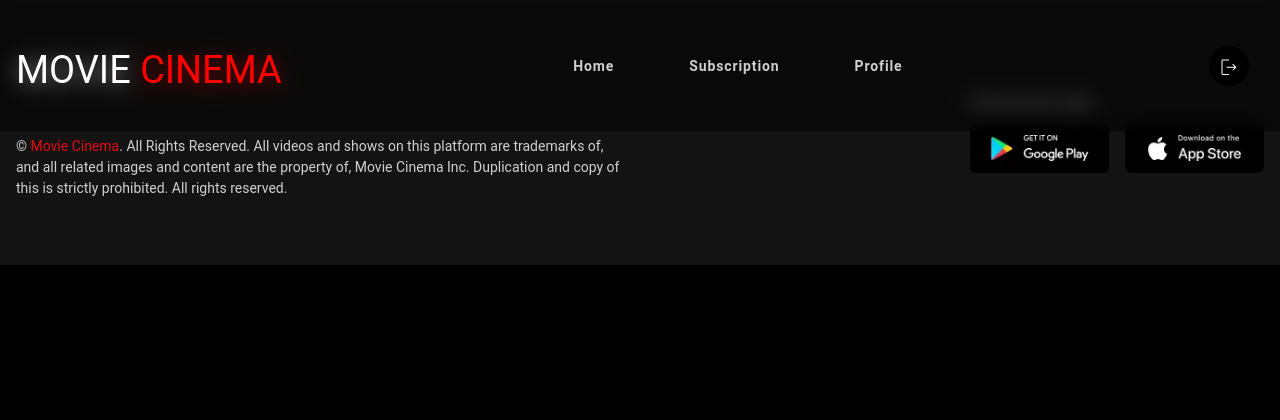
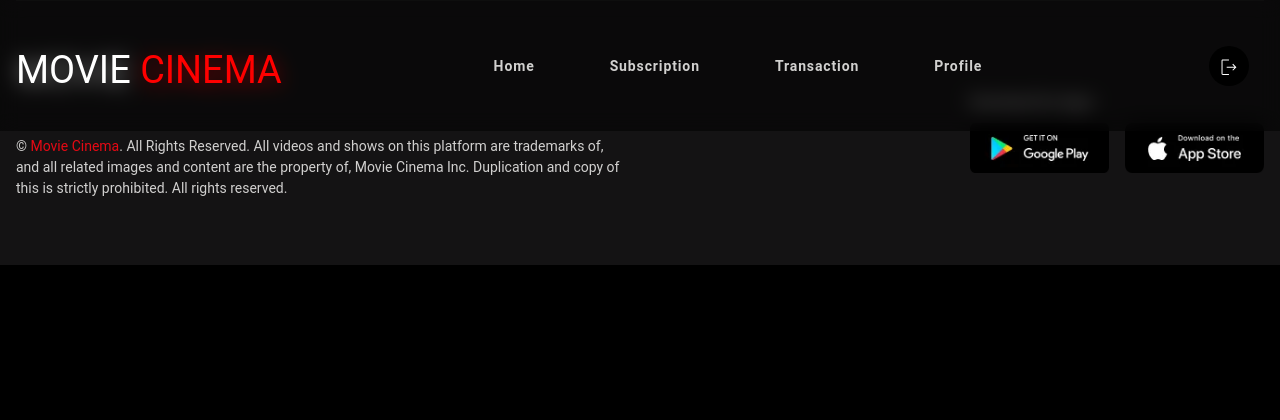
Before and after one commit to Lucasdeekay/MovieCinema, a Django app: template templates/main.html in a window 1280 px wide. Shown: the top 420 px of the page. Run offline with Django 5.2, Linux system fonts and the light colour scheme; the template is opened without the code that fills it, so the values that code supplies are empty; some libraries are stand-ins or nearby versions.

Commit message:
Updated project

```diff
--- a/templates/main.html
+++ b/templates/main.html
@@ -92,6 +92,11 @@
                                 <li class="nav-item">
                                     <a class="nav-link" href="{% url 'subscription' %}">
                                         <span class="item-name">Subscription</span>
+                                    </a>
+                                </li>
+                                <li class="nav-item">
+                                    <a class="nav-link" href="{% url 'transaction' %}">
+                                        <span class="item-name">Transaction</span>
                                     </a>
                                 </li>
                                 <li class="nav-item">
```
